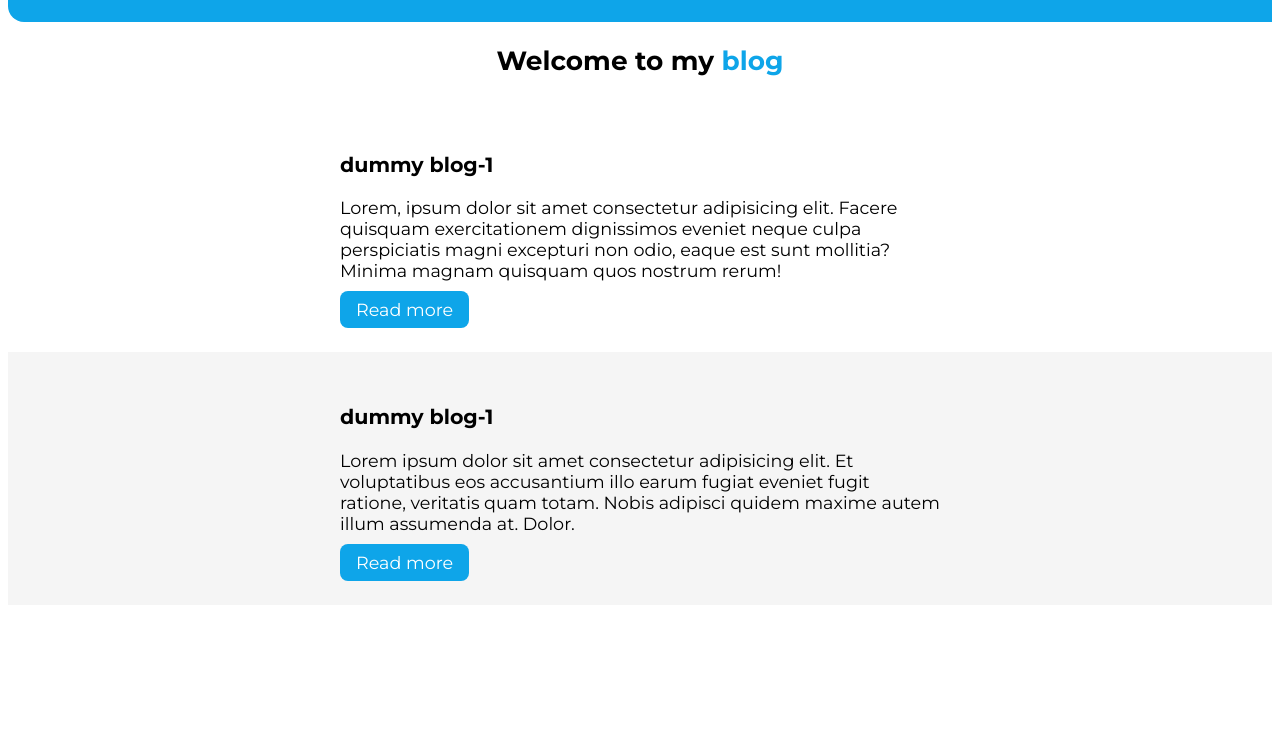
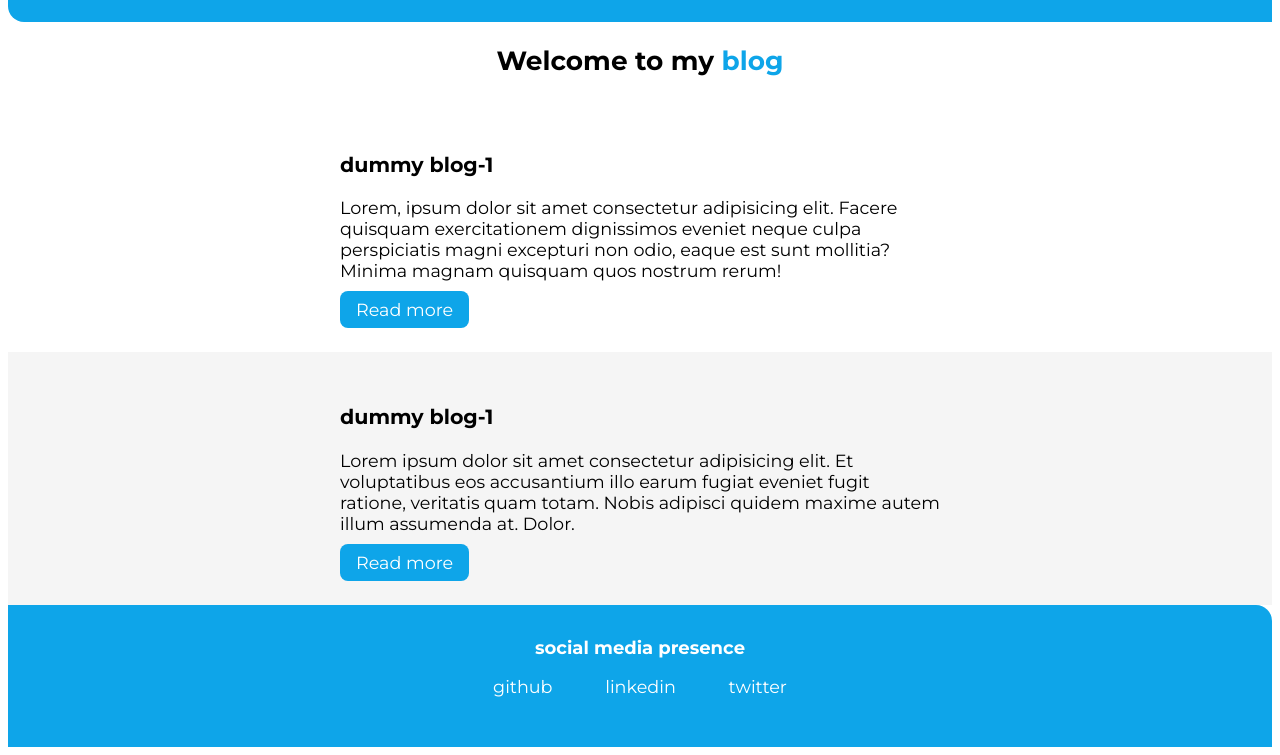
Before and after one commit to bijaylaxmibehera/bijaylaxmi-portfolio, a plain HTML site: page blog.html in a window 1280 px wide. Shown: the part 95-850 px from the top of the page. Before the commit the page ends 800 px from the top, so only its background shows below. Drawn offline with Linux system fonts and the light colour scheme.

Commit message:
feat added footer to every page

```diff
--- a/blog.html
+++ b/blog.html
@@ -43,5 +43,19 @@
             <a href="/my_Blog/blog2.html" class="link link-primary" target="_blank">Read more</a>
         </div>
     </section>
+    <footer class="footer">
+        <div class="footer-header">social media presence</div>
+        <ul class="social-links list-non-bullet">
+            <li class="list-item-inline">
+                <a class="link" href="https://github.com/bijaylaxmibehera" target="_blank">github</a>
+            </li>
+            <li class="list-item-inline">
+                <a class="link" href="https://www.linkedin.com/in/bijaylaxmibehera/" target="_blank">linkedin</a>
+            </li>
+            <li class="list-item-inline">
+                <a class="link" href="https://twitter.com/Bijay_laxmi7122" target="_blank">twitter</a>
+            </li>
+        </ul>
+    </footer>
 </body>
 </html>
```
Also changed, not shown: about.html (+14 -1 lines), project.html (+14 -1 lines).
